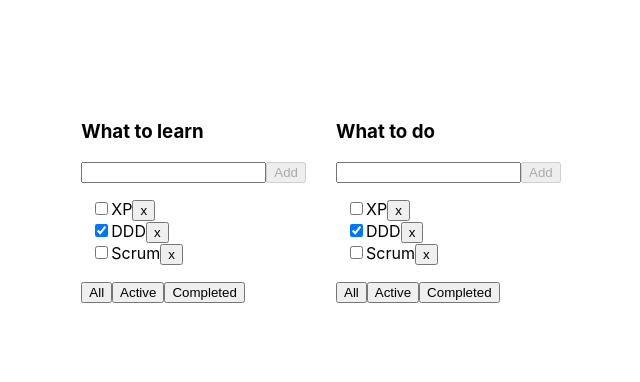
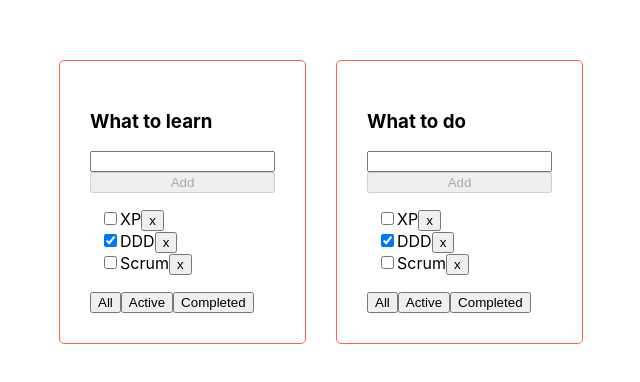
Before and after one commit to dariametelitsa/todolist, a React (Create React App) app: page / in a window 1280 px wide. Shown: the part 198-580 px from the top of the page, without its empty margins (319-959 px from the left). Built offline with nearby package versions, Linux system fonts and the light colour scheme.

Commit message:
scss module was setted

```diff
--- a/src/components/todolist/Todolist.tsx
+++ b/src/components/todolist/Todolist.tsx
@@ -2,6 +2,7 @@ import React, { useState } from "react";
 import { FilterValuesType, TaskType, TodolistPropsType } from "../../data/dataPropsTypes";
 import { Button } from "../button/Button";
 import { Input } from "../input/Input";
+import S from './Todolist.module.scss';
 
 const Todolist: React.FC<TodolistPropsType> = ({
                                                    title,
@@ -56,9 +57,9 @@ const Todolist: React.FC<TodolistPropsType> = ({
     const ifTaskCanAdded = newTaskTitle && !isTitleToLong;
 
     return (
-        <div className={'todolist'}>
+        <div className={S.todolist}>
             <h3>{title}</h3>
-            <div className={'addTask'}>
+            <div className={S.addTask}>
                 {/*<input ref={inputRef} type="text" title={'hey'}/>*/}
                 <Input changeTitle={setNewTaskTitle} title={newTaskTitle} onKeyDown={onKeyDownHandler}/>
                 <Button title={'Add'} callBack={onClickButtonHandler} isDisabled={!ifTaskCanAdded}></Button>
```
